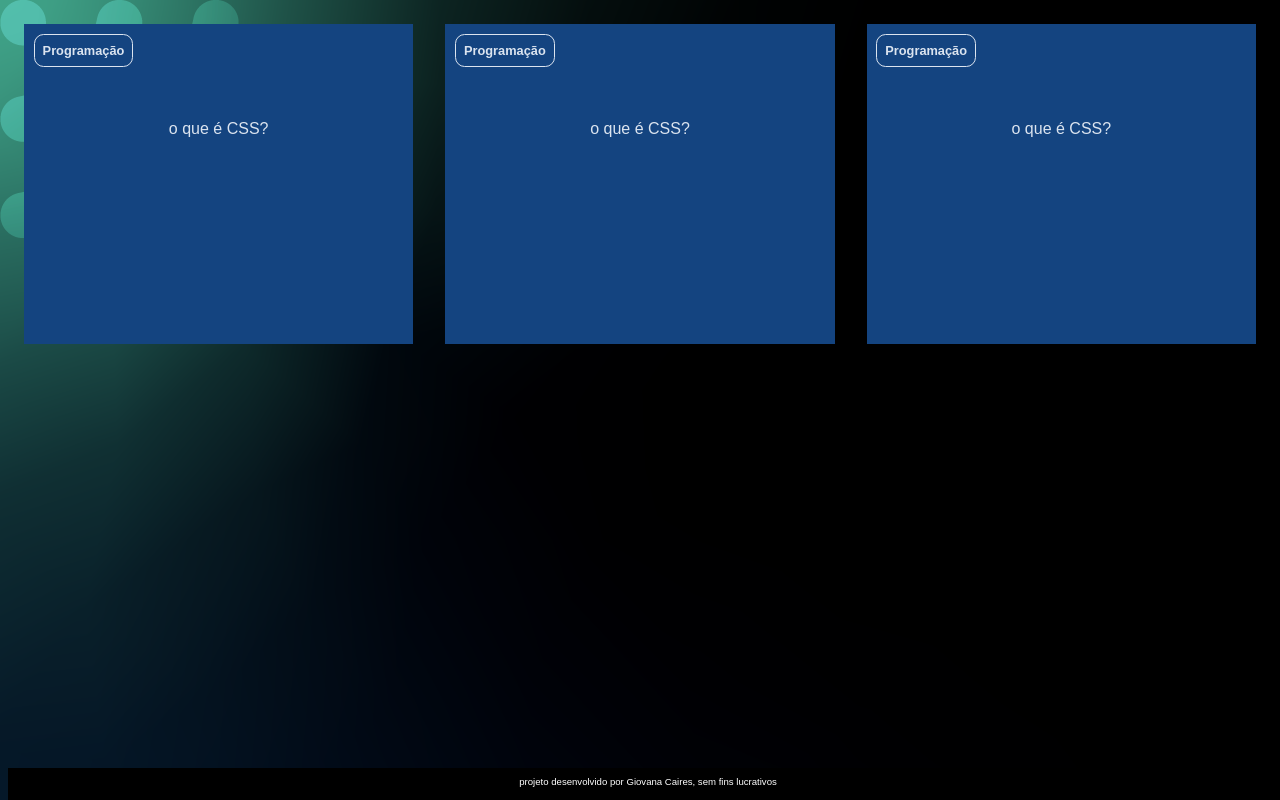
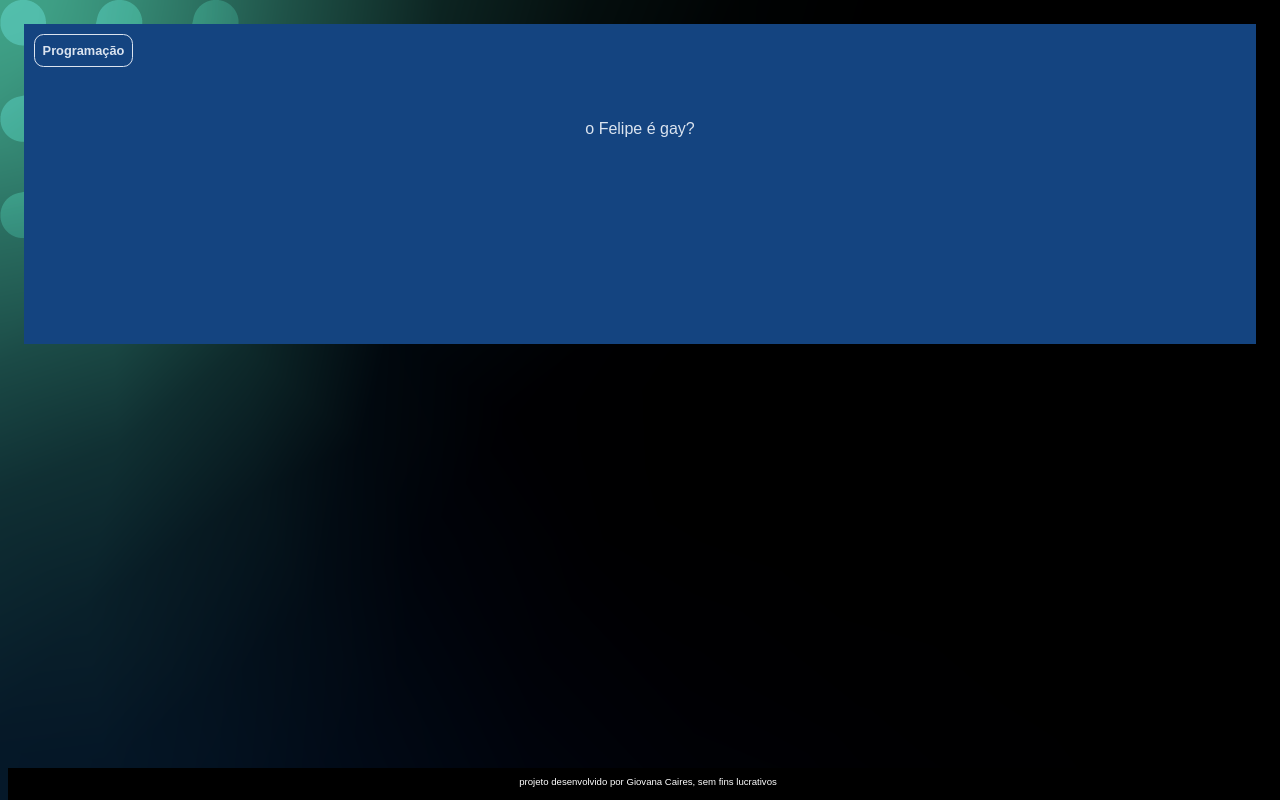
Before and after one commit to Gilinda07/sim, a plain HTML site: page index.html in a window 1280 px wide. Drawn offline with Linux system fonts and the light colour scheme; a web font is replaced by a local one.

Commit message:
Add files via upload

```diff
--- a/index.html
+++ b/index.html
@@ -21,42 +21,20 @@
                 <div class="cartao__conteudo">
                     <h3>Programação</h3>
                     <div class="cartao__conteudo__pergunta">
-                       <p> o que é CSS?</p>
+                       <p> o Felipe é gay?</p>
                     </div>
                     <div class="cartao__conteudo__resposta">
-                        <p>o CSS é uma linguagem de estilização</p>
+                        <p>sim.</p>
                     </div>
                 </div>
             </article>
 
-            <article class="cartao">
-                <div class="cartao__conteudo">
-                    <h3>Programação</h3>
-                    <div class="cartao__conteudo__pergunta">
-                       <p> o que é CSS?</p>
-                    </div>
-                    <div class="cartao__conteudo__resposta">
-                        <p>o CSS é uma linguagem de estilização</p>
-                    </div>
-                </div>
-            </article>
-
-            <article class="cartao">
-                <div class="cartao__conteudo">
-                    <h3>Programação</h3>
-                    <div class="cartao__conteudo__pergunta">
-                       <p> o que é CSS?</p>
-                    </div>
-                    <div class="cartao__conteudo__resposta">
-                        <p>o CSS é uma linguagem de estilização</p>
-                    </div>
-                </div>
-            </article>
 
         </section>
         <footer>
             <p>projeto desenvolvido por Giovana Caires, sem fins lucrativos</p>
         </footer>
+        <script src="pergunta.js"></script>
     </main>
 </body>
 
```
